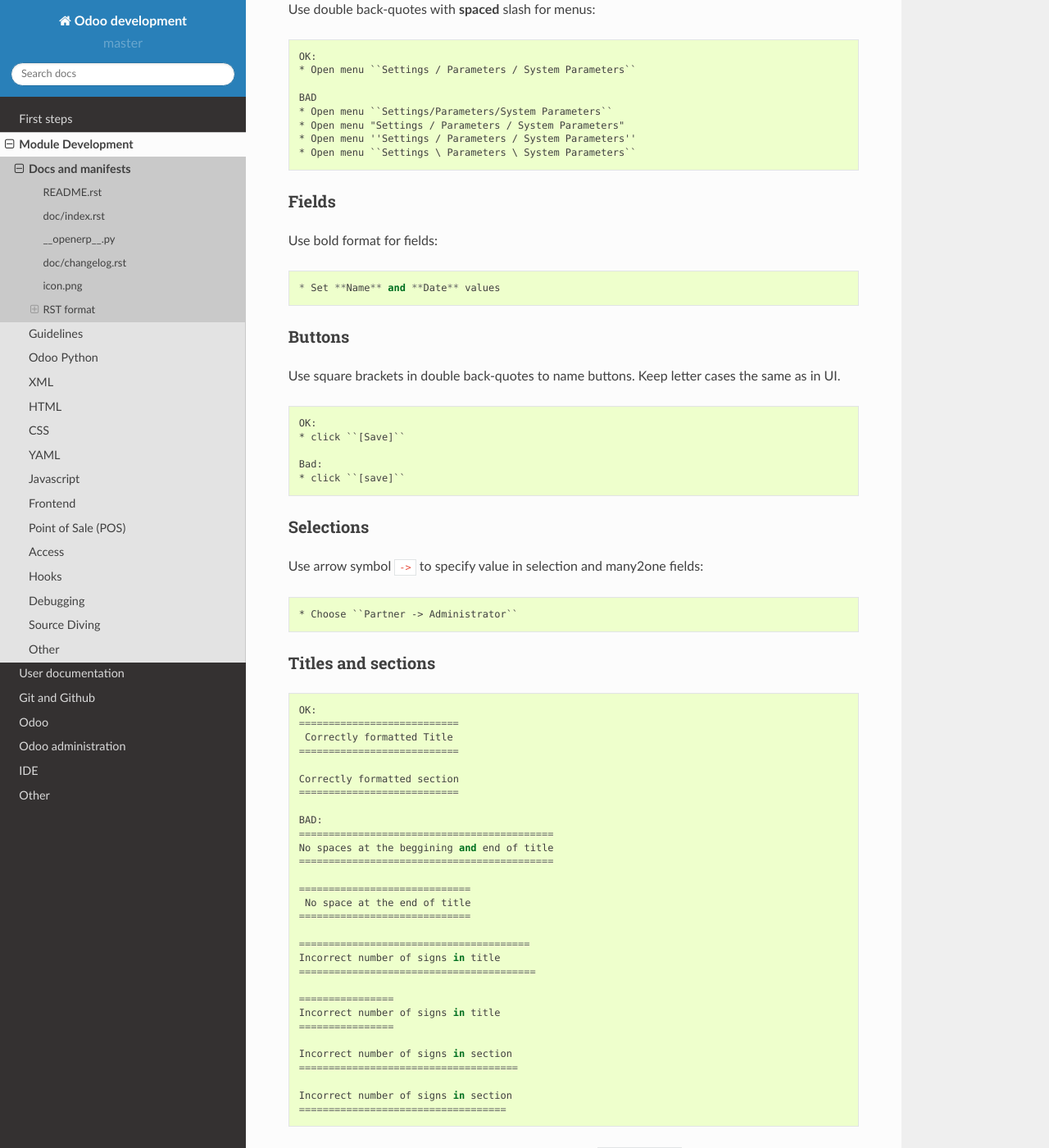
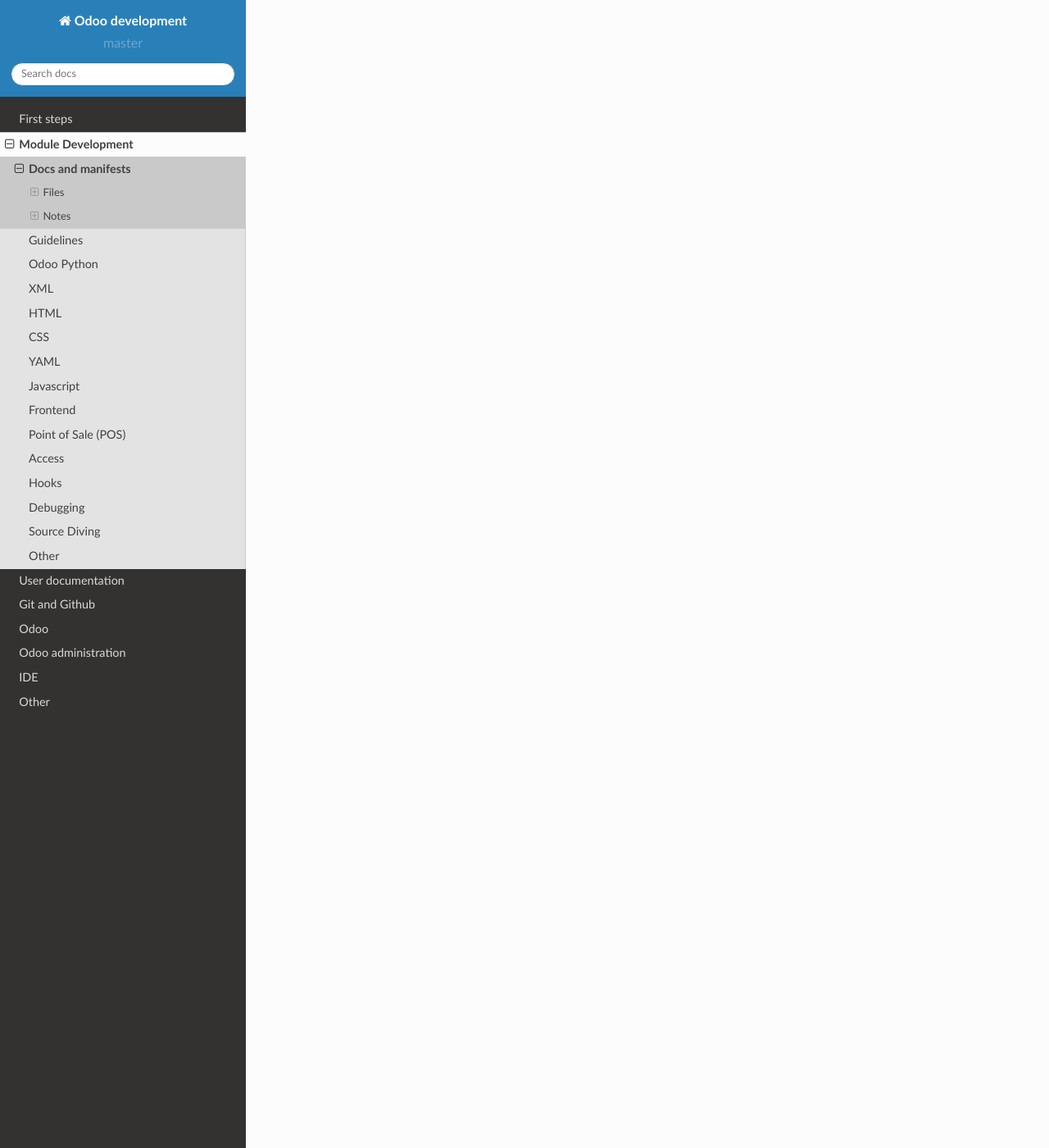
Before and after one commit to itpp-labs/odoo-development, a Sphinx documentation site: the page built from docs/dev/docs/index.rst, in a window 1280 px wide and 1400 px high, scrolled down 2039 px. Shown: the whole window at 82% size. Built offline with Sphinx 7.4.7 and the Read the Docs theme 2.0.0, drawn with Linux system fonts in a browser that asks for light colours; pages that are not in the unit, such as notebooks, are missing from menus; some of the changed text lies outside the part shown.

Commit message:
refactorin ind dev/docs section. Add new page "Difference of doc files"

```diff
--- a/docs/dev/docs/index.rst
+++ b/docs/dev/docs/index.rst
@@ -2,7 +2,11 @@
  Docs and manifests
 ====================
 
+Files
+=====
+
 **All** files from this section ought to be fully [*]_ prepared **before** any other files in new module. It helps you to review requirements again before you start.
+
 
 .. toctree::
    :maxdepth: 1
@@ -13,166 +17,13 @@
    changelog.rst.rst
    icon.png.rst
 
-RST format
-==========
+Notes
+=====
 
-Don't forget to keep correct rst format.
+.. toctree::
+   :maxdepth: 2
 
-.. contents::
-   :local:
-   :depth: 1
-
-Extra lines
------------
-
-Dont' forget about additional lines for correct formatting
-
-Raw RST
-^^^^^^^
-::
-
-    This and next sentences are joined together.
-    To split sentences to paragraphs you must add add empty line.
-
-    Splited sentence 1.
-
-    Splited sentence 2.
-
-    Lists below doesn't rendered correctly, because extra line is required:
-    * 1
-    * 2
-    * 3
-
-    The same for sublist:
-
-    * 1
-      * 1.1
-      * 1.2
-      * 1.3
-    * 2
-
-    Correctly formated lists:
-
-    * 1
-    * 2
-    * 3
-
-      * 3.1
-      * 3.2
-      * 3.3
-
-    * 4
-
-Rendered RST
-^^^^^^^^^^^^
-
-This and next sentences are joined together.
-To split sentences to paragraphs you must add add empty line.
-
-Splited sentence 1.
-
-Splited sentence 2.
-
-Lists below doesn't rendered correctly, because extra line is required:
-* 1
-* 2
-* 3
-
-The same for sublist:
-
-* 1
-  * 1.1
-  * 1.2
-  * 1.3
-* 2
-
-Correctly formated lists:
-
-* 1
-* 2
-* 3
-
-  * 3.1
-  * 3.2
-  * 3.3
-
-* 4
-
-
-References to menu
-------------------
-
-Use double back-quotes with **spaced** slash for menus: ::
-
-    OK:
-    * Open menu ``Settings / Parameters / System Parameters``
-
-    BAD
-    * Open menu ``Settings/Parameters/System Parameters``
-    * Open menu "Settings / Parameters / System Parameters"
-    * Open menu ''Settings / Parameters / System Parameters''
-    * Open menu ``Settings \ Parameters \ System Parameters``
-
-Fields
-------
-
-Use bold format for fields::
-
-    * Set **Name** and **Date** values
-
-
-Buttons
--------
-Use square brackets in double back-quotes to name buttons. Keep letter cases the same as in UI. ::
-
-    OK:
-    * click ``[Save]``
-
-    Bad:
-    * click ``[save]``
-
-Selections
-----------
-
-Use arrow symbol ``->`` to specify value in selection and many2one fields: ::
-
-  * Choose ``Partner -> Administrator``
-
-
-Titles and sections
--------------------
-
-::
-
-    OK:
-    ===========================
-     Correctly formatted Title
-    ===========================
-
-    Correctly formatted section
-    ===========================
-
-    BAD:
-    ===========================================
-    No spaces at the beggining and end of title
-    ===========================================
-
-    =============================
-     No space at the end of title
-    =============================
-
-    =======================================
-    Incorrect number of signs in title
-    ========================================
-
-    ================
-    Incorrect number of signs in title
-    ================
-
-    Incorrect number of signs in section
-    =====================================
-
-    Incorrect number of signs in section
-    ===================================
+   rst-requirements
+   doc-files-understanding
 
 .. [*] The only exception could be made for *"data"* field in ``__openerp__.py`` file.
```
Also changed, not shown: docs/dev/docs/doc-files-understanding.rst (added, +30 -0 lines), docs/dev/docs/rst-requirements.rst (added, +162 -0 lines), docs/images/doc-files.jpg (added).
